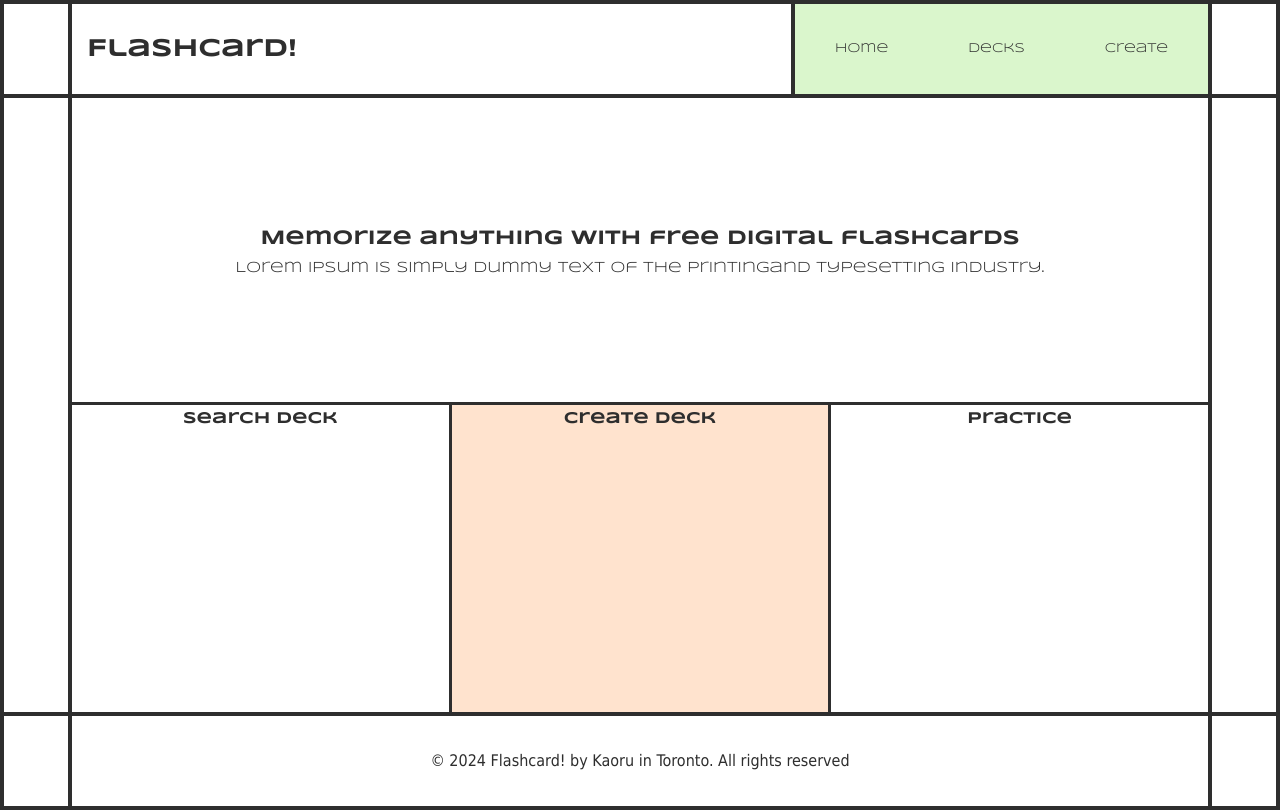
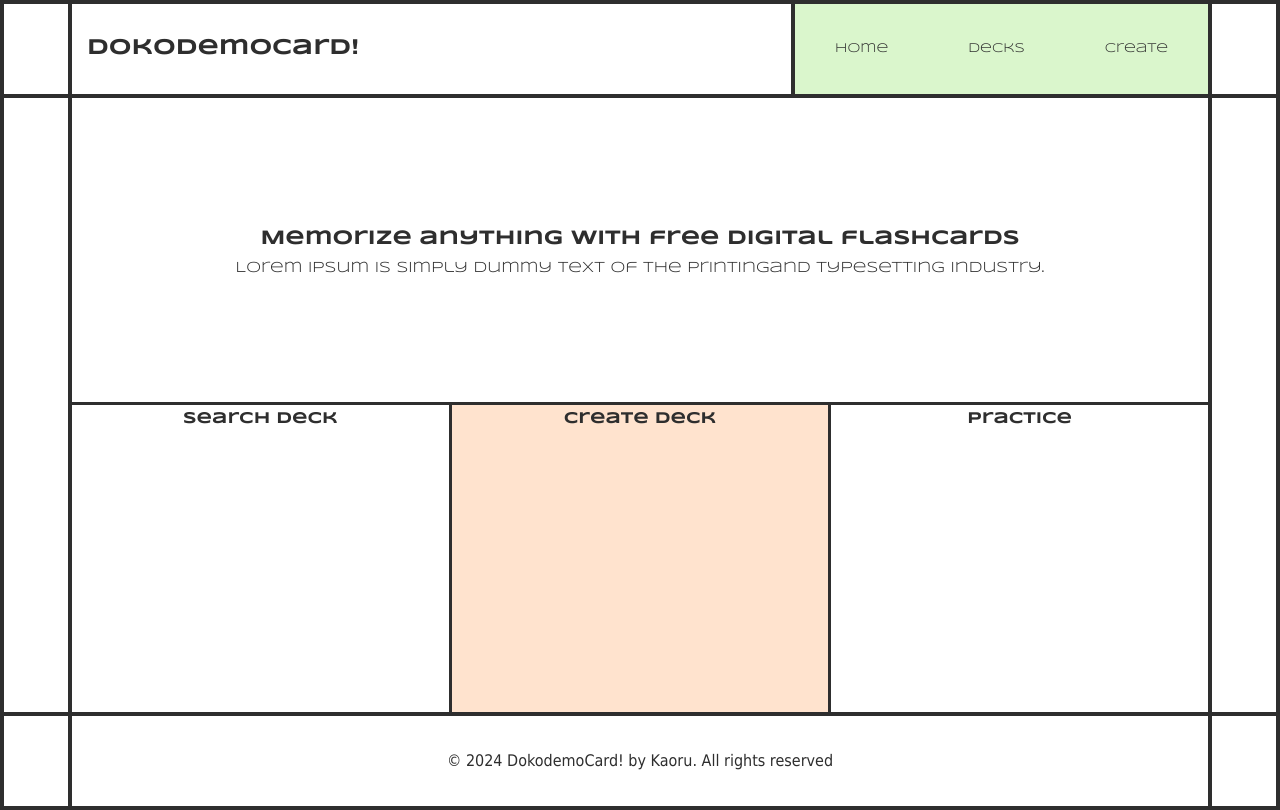
Before and after one commit to CarlSmoky/flashcard_client, a React (Create React App) app: page / in a window 1280 px wide. Built offline with nearby package versions, Linux system fonts and the light colour scheme; no server answers; a web font is replaced by a local one.

Commit message:
Change app title

```diff
--- a/src/components/Footer.jsx
+++ b/src/components/Footer.jsx
@@ -1,15 +1,4 @@
-import React from 'react'
-import styled from 'styled-components'
-
-const Footer = () => {
-  const currentDate = new Date();
-  const currentYear = currentDate.getFullYear();
-  return (
-    <StyledFooter>
-      <p>© {currentYear} Flashcard! by Kaoru in Toronto. All rights reserved</p>
-    </StyledFooter>
-  )
-}
+import styled from 'styled-components';
 
 const StyledFooter = styled.footer`
   display: flex;
@@ -17,7 +6,6 @@ const StyledFooter = styled.footer`
   justify-content: center;
   height: 9rem;
   border-top: var(--side-column-border) solid var(--black-primary);
-
 
   p {
     font-size: 1.6rem;
@@ -31,7 +19,15 @@ const StyledFooter = styled.footer`
       font-size: 1rem;
     }
   }
-
 `
+const Footer = () => {
+  const currentDate = new Date();
+  const currentYear = currentDate.getFullYear();
+  return (
+    <StyledFooter>
+      <p>© {currentYear} DokodemoCard! by Kaoru. All rights reserved</p>
+    </StyledFooter>
+  )
+}
 
 export default Footer
--- a/src/components/Navbar.jsx
+++ b/src/components/Navbar.jsx
@@ -11,7 +11,7 @@ const Nav = styled.nav`
   .logo {
     padding: 1.5rem;
     margin: auto 0;
-    font-size: 2.5rem;
+    font-size: 2.2rem;
     font-weight: 600;
   }
 
@@ -19,7 +19,7 @@ const Nav = styled.nav`
     height: 6rem;
 
     .logo {
-    font-size: 2rem;
+    font-size: 1.4rem;
   }
   }
 `
@@ -28,7 +28,7 @@ const Navbar = () => {
   return (
     <Nav>
       <div className="logo">
-        FlashCard!
+        DokodemoCard!
       </div>
       <Burger />
     </Nav>
```
